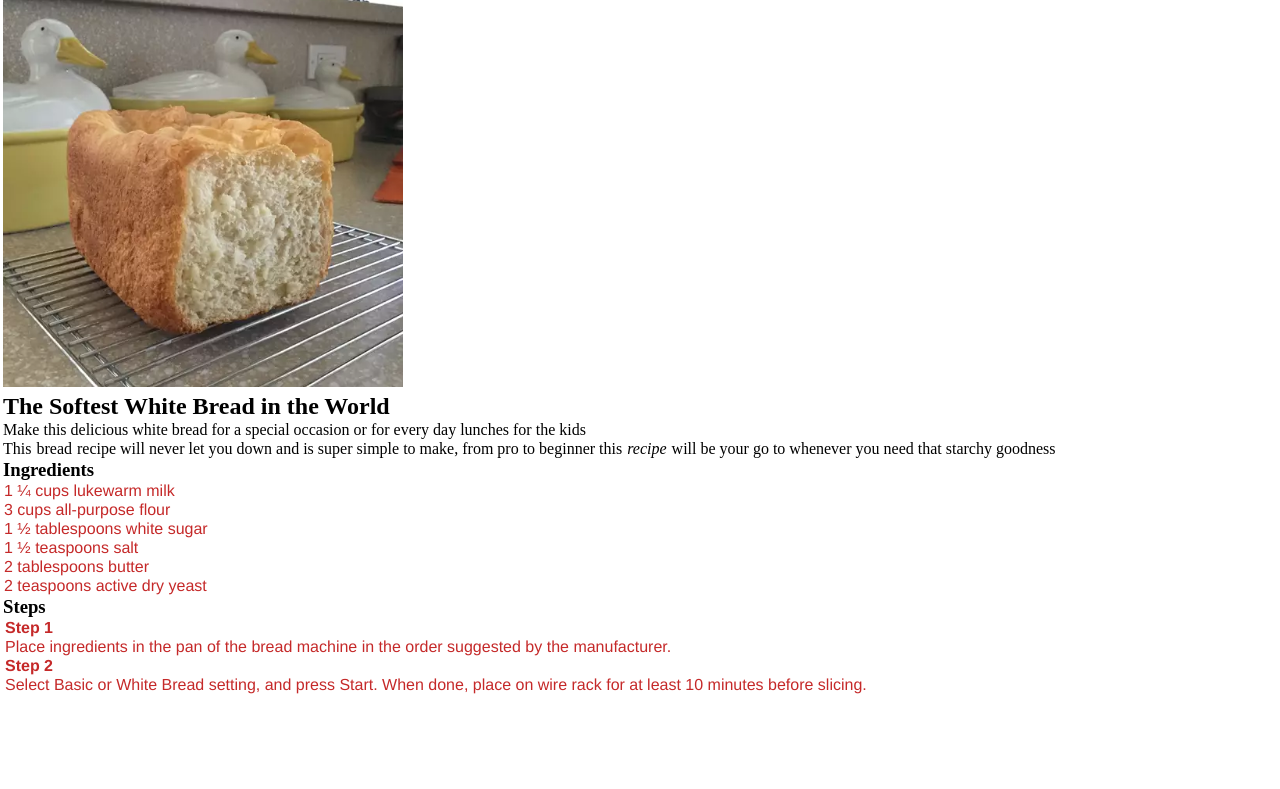
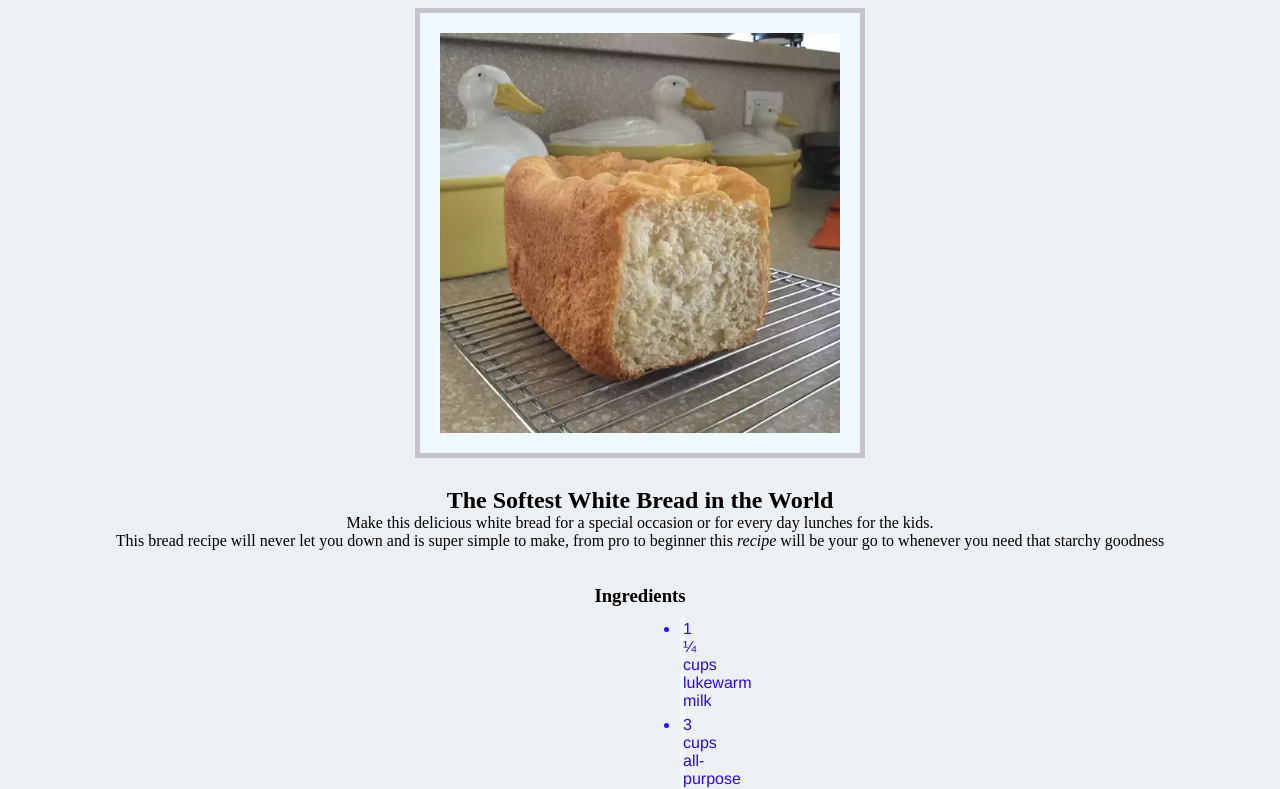
Before and after one commit to jacobusgrobler/odin-recipes, a plain HTML site: page recipes/bread.html in a window 1280 px wide. Shown: the part 54-843 px from the top of the page. Before the commit the page ends 800 px from the top, so only its background shows below. Drawn offline with Linux system fonts and the light colour scheme.

Commit message:
Margin and Padding Odin Recipes

```diff
--- a/recipes/bread.html
+++ b/recipes/bread.html
@@ -8,18 +8,18 @@
 </head>
   <body>
 
-</body>
-</html>
+
     <h1 class="h1">White Bread I</h1>
     <img class="images" src="../images/whitebreadi.webp" alt="Picture of white bread">
     <h2 class="h2">The Softest White Bread in the World </h2>
       <p class="par">Make this delicious white bread for a special occasion
-    or for every day lunches for the kids</p>
+                     or for every day lunches for the kids.
+      </p>
       <p class="par">This <bold>bread</bold> recipe will never let you down and is super simple to make,
          from pro to beginner this <em>recipe</em> will be your go to whenever you need that starchy goodness
       </p>
     <h3 class="h3">Ingredients</h3>
-        <ul class="list">
+      <ul class="listb">
         <li>1 ¼ cups lukewarm milk</li>
         <li>3 cups all-purpose flour</li>
         <li>1 ½ tablespoons white sugar</li>
@@ -28,9 +28,11 @@
         <li>2 teaspoons active dry yeast</li>
       </ul>
     <h3 class="h3">Steps</h3>
-        <ol class="list">
+      <ol class="listb">
         <li><strong>Step 1</strong> <p>
           Place ingredients in the pan of the bread machine in the order suggested by the manufacturer.</li></p>
         <li><strong>Step 2</strong> <p>
           Select Basic or White Bread setting, and press Start. When done, place on wire rack for at least 10 minutes before slicing.</li></p>
       </ol>
+  </body>
+</html>
--- a/style.css
+++ b/style.css
@@ -1,25 +1,59 @@
 * {
-    margin: 1px;
+    margin: 0px;
     padding: 0px;
+
 }
 
-.h1
-.par
-.h2{
+html{
+    box-sizing: border-box;
+    text-align: center;
+}
+body{
+    background-color: rgb(236, 240, 243);
+}
+
+h1
+p
+h2{
     font-family:'Franklin Gothic Medium', 'Arial Narrow', Arial, sans-serif;
     font-size:xx-large ;
     font-weight: 900;
 }
-
-
+h3{
+    margin-top: 25px;
+    padding: 10px;
+}
+ul{
+    background-color: aliceblue;
+    margin-left: 680px;
+    margin-right: 680px;
+;}
+ol{
+    background-color: aliceblue;
+    margin-left: 650px;
+    margin-right: 650px;
+}
 
 li{
     font-family:'Franklin Gothic Medium', 'Arial Narrow', Arial, sans-serif;
     font-size: medium;
-    color: rgb(197, 41, 41);
+    color: rgb(42, 10, 223);
+    padding: 3px 3px 3px 3px;
+    background-color: aliceblue;
+    border: 1px 1px 1px 1px;
+
 }
 
 .images{
+    margin: 25px 0px 25px 0px;
+    padding: 20px 20px 20px 20px;
+    border: 5px solid rgb(196, 196, 202);
+    background-color: aliceblue;
     height: auto;
     width: 400px;
 }
+
+.h1i{
+    margin-top: 100px;
+    padding: 30px;
+}
```
Also changed, not shown: index.html (+2 -2 lines), recipes/fashionedpotatosalad.html (+9 -6 lines), recipes/hambals.html (+8 -5 lines), 1 other file. Lines whose indentation alone changed are shown as unchanged.
